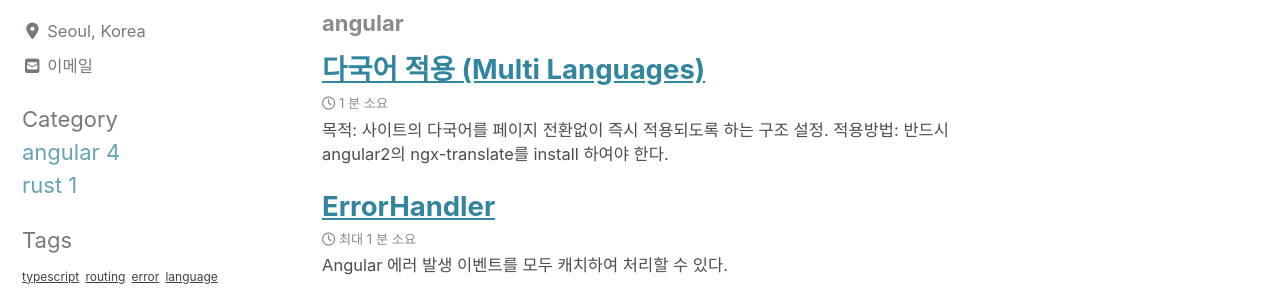
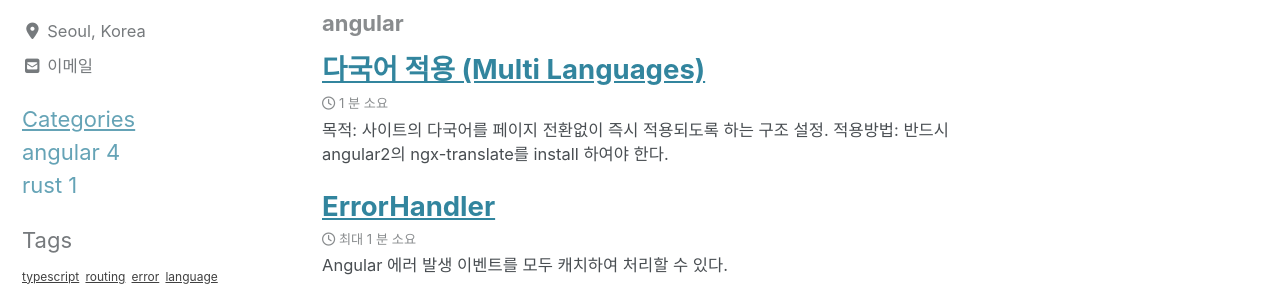
Before and after one commit to ksrae/ksrae.github.io, a Jekyll site: the page built from category-list.html, in a window 1280 px wide. Shown: the part 198-498 px from the top of the page. Built offline with Jekyll 4.4.1, drawn with Linux system fonts in a browser that asks for light colours; cached includes are drawn as plain includes; nearby versions of some CDN libraries.

Commit message:
모든 카테고리 리스트 보이기

```diff
--- a/_includes/sidebar-categories-tags.html
+++ b/_includes/sidebar-categories-tags.html
@@ -1,7 +1,7 @@
 			<!-- <a href="{{ category[0] | slugify }}" </a>-->
 
 <div>
-	<div class="sidebar-nav-item">Category</div>
+	<div class="sidebar-nav-item"><a href="/category-list.html">Categories</a></div>
 	<nav class="content-ul">
 		{% for category in site.categories %}
 
--- a/_includes/sidebar.html
+++ b/_includes/sidebar.html
@@ -2,7 +2,7 @@
   <div class="sidebar sticky">
   {% if page.author_profile or layout.author_profile %}{% include author-profile.html %}{% endif %}
 
-      {% include sidebar-categories-tags.html %}
+  {% include sidebar-categories-tags.html %}
 
 
   {% if page.sidebar %}
--- a/_layouts/home.html
+++ b/_layouts/home.html
@@ -3,8 +3,6 @@ layout: archive
 ---
 
 {{ content }}
-
-{% include category-list.html %}
 
 <h3 class="archive__subtitle">{{ site.data.ui-text[site.locale].recent_posts | default: "Recent Posts" }}</h3>
 
```
Also changed, not shown: category-list.html (renamed from tt.html).
